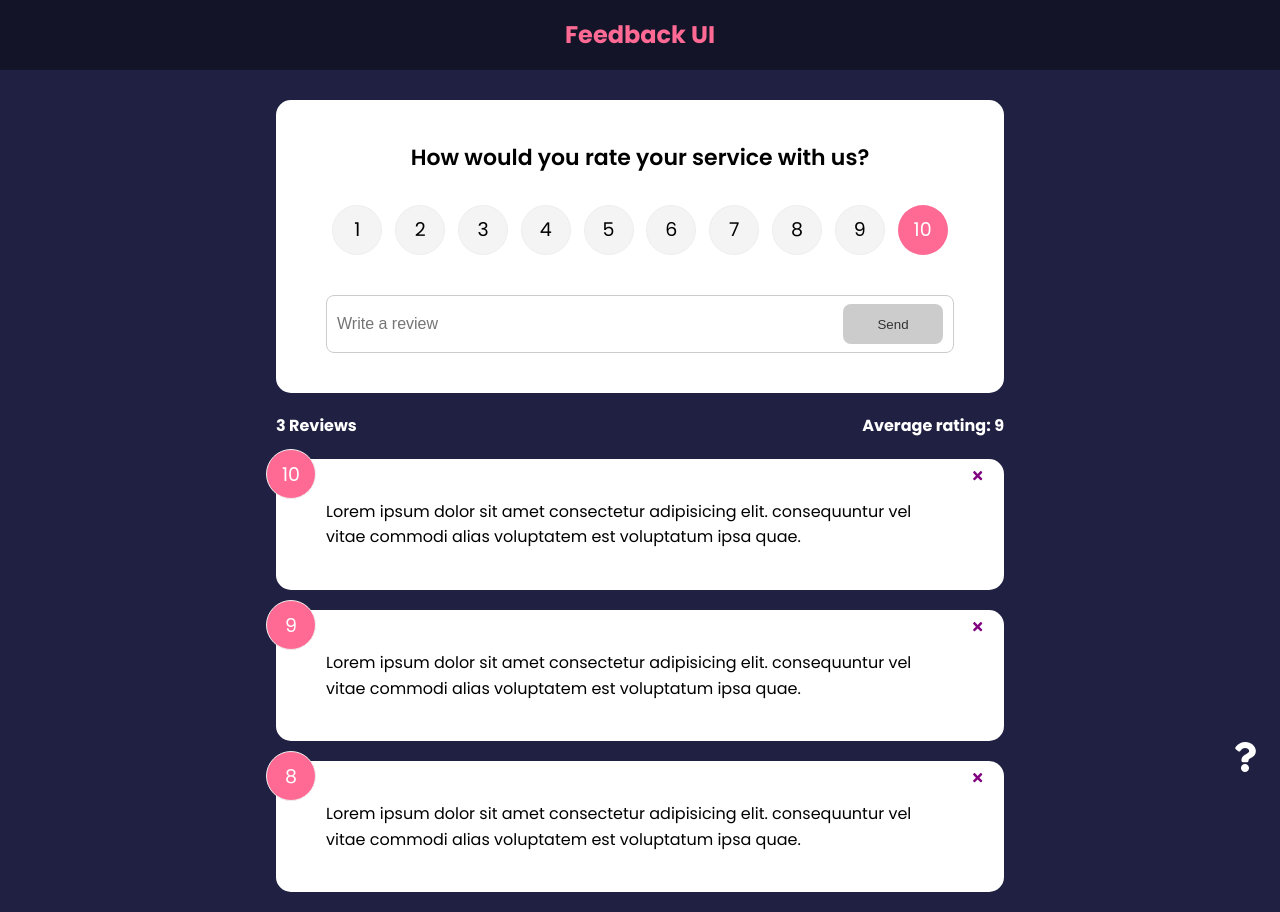
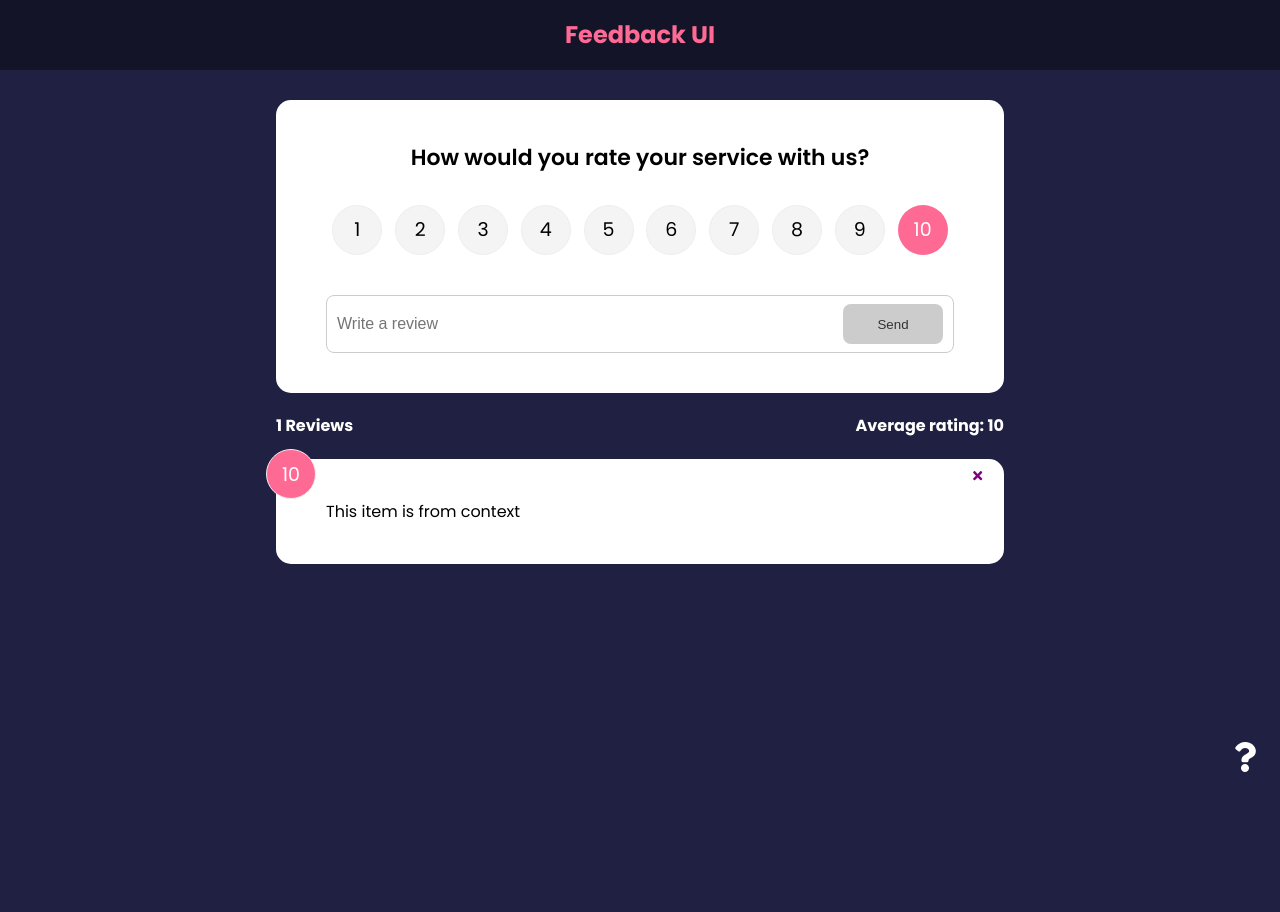
Before and after one commit to Eric-Souza/react-feedback-app, a React (Create React App) app: page / in a window 1280 px wide. After the commit the page ends 800 px from the top, so only its background shows below. Built offline with nearby package versions, Linux system fonts and the light colour scheme.

Commit message:
feat: :sparkles: Feedback props passed into context

```diff
--- a/src/App.js
+++ b/src/App.js
@@ -2,6 +2,7 @@
 import { BrowserRouter as Router, Route, Routes } from "react-router-dom";
 
 import { v4 as uuidv4 } from "uuid";
+
 import Header from "./components/Header";
 import FeedbackList from "./components/FeedbackList";
 import FeedbackData from "./data/FeedbackData";
@@ -9,6 +10,8 @@
 import FeedbackForm from "./components/FeedbackForm";
 import AboutPage from "./pages/AboutPage";
 import AboutIconLink from "./components/AboutIconLink";
+
+import { FeedbackProvider } from "./context/FeedbackContext";
 
 function App() {
   const [feedback, setFeedback] = useState(FeedbackData);
@@ -25,6 +28,7 @@
   };
 
   return (
+    <FeedbackProvider>
       <Router>
         <Header />
         <div className="container">
@@ -35,11 +39,8 @@
               element={
                 <>
                   <FeedbackForm handleAdd={addFeedback} />
-                <FeedbackStats feedback={feedback} />
-                <FeedbackList
-                  feedback={feedback}
-                  handleDelete={deleteFeedback}
-                />
+                  <FeedbackStats />
+                  <FeedbackList handleDelete={deleteFeedback} />
                 </>
               }
             ></Route>
@@ -50,6 +51,7 @@
           <AboutIconLink />
         </div>
       </Router>
+    </FeedbackProvider>
   );
 }
 
--- a/src/components/FeedbackList.jsx
+++ b/src/components/FeedbackList.jsx
@@ -1,9 +1,14 @@
-import { motion, AnimatePresence } from 'framer-motion';
-import PropTypes from 'prop-types';
-import FeedbackItem from './FeedbackItem';
+import { useContext } from "react";
+import FeedbackContext from "../context/FeedbackContext";
+import { motion, AnimatePresence } from "framer-motion";
+import FeedbackItem from "./FeedbackItem";
 
-function FeedbackList({ feedback, handleDelete }) {
-  if (!feedback || feedback.length === 0) return <p>No feedback yet!</p>;
+function FeedbackList({ handleDelete }) {
+  const { feedback } = useContext(FeedbackContext);
+
+  if (!feedback || feedback.length === 0) {
+    return <p>No feedback yet!</p>;
+  }
 
   return (
     <div className="feedback-list">
@@ -25,24 +30,6 @@
       </AnimatePresence>
     </div>
   );
-
-  // return (
-  //   <div className="feedback-list">
-  //     {feedback.map((item) => (
-  //       <FeedbackItem key={item.id} item={item} handleDelete={handleDelete} />
-  //     ))}
-  //   </div>
-  // );
 }
 
-FeedbackList.propTypes = {
-  feedback: PropTypes.arrayOf(
-    PropTypes.shape({
-      id: PropTypes.number.isRequired,
-      text: PropTypes.string.isRequired,
-      rating: PropTypes.number.isRequired,
-    })
-  ),
-};
-
 export default FeedbackList;
--- a/src/components/FeedbackStats.jsx
+++ b/src/components/FeedbackStats.jsx
@@ -1,6 +1,9 @@
-import PropTypes from 'prop-types';
+import { useContext } from "react";
+import FeedbackContext from "../context/FeedbackContext";
 
-function FeedbackStats({ feedback }) {
+function FeedbackStats() {
+  const { feedback } = useContext(FeedbackContext);
+
   // Calculate ratings average
   let average =
     feedback.reduce(
@@ -12,7 +15,7 @@
     ) / feedback.length;
 
   // Fixes only one decimal place and replaces 0s with ''
-  average = average.toFixed(1).replace(/[.,]0$/, '');
+  average = average.toFixed(1).replace(/[.,]0$/, "");
 
   return (
     <div className="feedback-stats">
@@ -22,8 +25,4 @@
   );
 }
 
-FeedbackStats.propTypes = {
-  feedback: PropTypes.array.isRequired,
-};
-
 export default FeedbackStats;
--- /dev/null
+++ b/src/context/FeedbackContext.js
@@ -0,0 +1,21 @@
+import { createContext, useState } from "react";
+
+const FeedbackContext = createContext();
+
+export const FeedbackProvider = ({ children }) => {
+  const [feedback, setFeedback] = useState([
+    {
+      id: 1,
+      text: "This item is from context",
+      rating: 10,
+    },
+  ]);
+
+  return (
+    <FeedbackContext.Provider value={{ feedback }}>
+      {children}
+    </FeedbackContext.Provider>
+  );
+};
+
+export default FeedbackContext;
```
Lines whose indentation alone changed are shown as unchanged.
